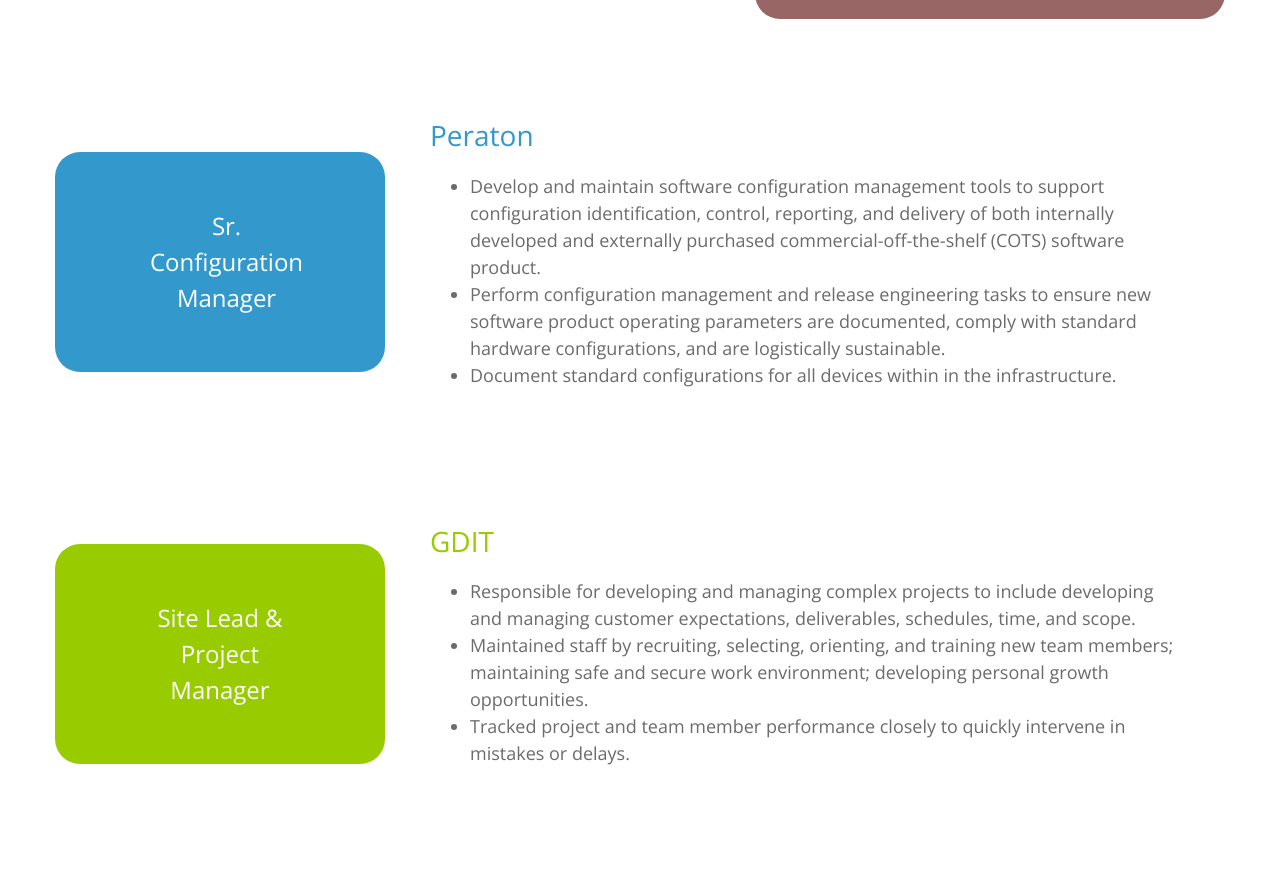
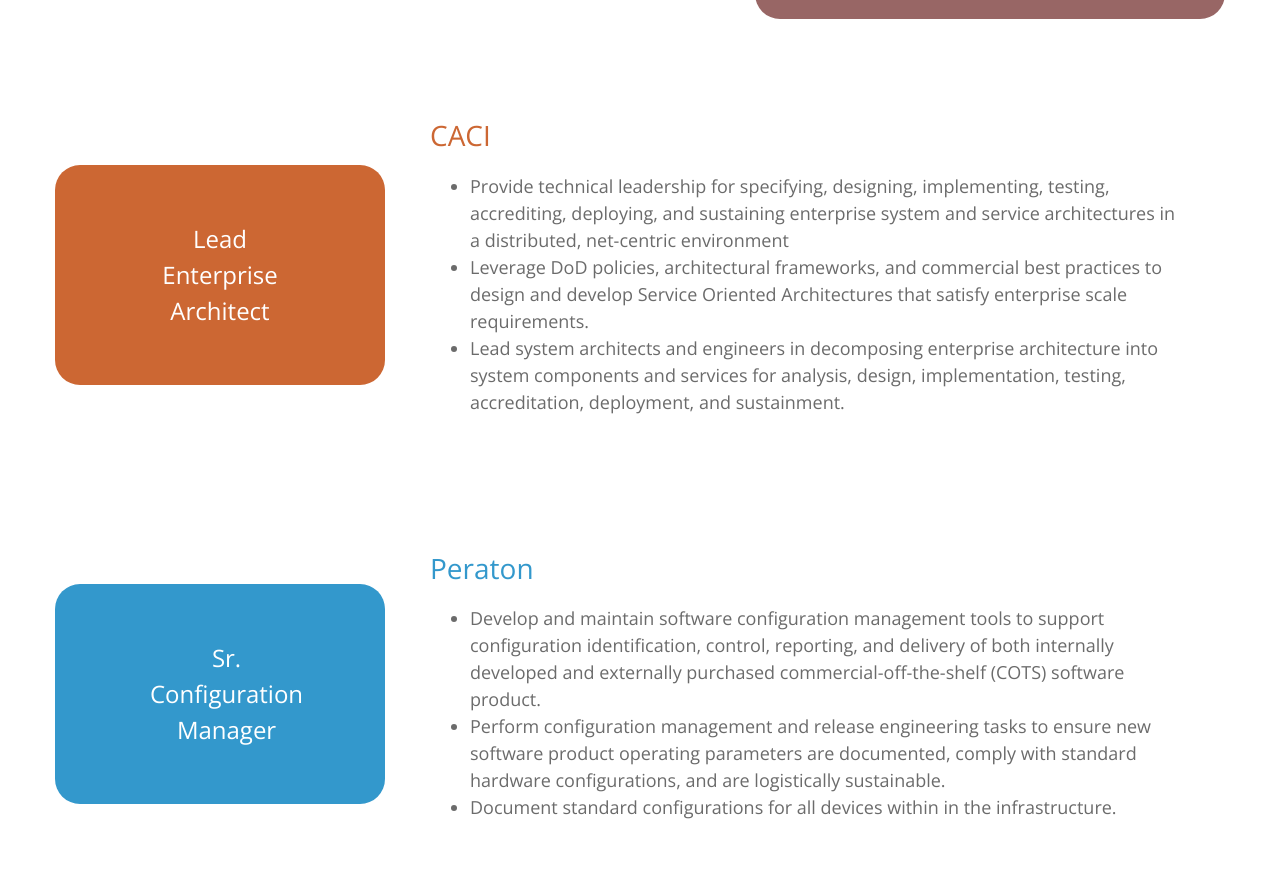
Before and after one commit to OldManProjekts/HTML-Bootstrap-Website, a plain HTML site: page index.html in a window 1280 px wide. Shown: the part 1081-1961 px from the top of the page. Drawn offline with nearby package versions, Linux system fonts and the light colour scheme.

Commit message:
Update index.html

```diff
--- a/index.html
+++ b/index.html
@@ -101,7 +101,27 @@ https://templatemo.com/tm-530-mini-profile
     <section id="tmPortfolio">
       <div class="container-fluid">
         <div class="row">
-          <div class="col-12">
+          <div class="col-12"><div class="tm-portfolio-item">
+              <div class="tm-portfolio-name text-white tm-bg-orange">
+                Lead Enterprise Architect
+              </div>
+              <div class="tm-portfolio-description">
+                <h3 class="tm-text-orange">
+                  CACI
+                  <span class="tm-title-small"></span>
+                </h3>
+                  <ul>
+                    <li>Provide technical leadership for specifying, designing, implementing, testing, accrediting, deploying, and sustaining enterprise
+                       system and service architectures in a distributed, net-centric environment</li>
+                    <li>Leverage DoD policies, architectural frameworks, and commercial best practices to design and develop
+                      Service Oriented Architectures that satisfy enterprise scale requirements.</li>
+                    <li>Lead system architects and engineers in decomposing enterprise architecture into system components and
+                      services for analysis, design, implementation, testing, accreditation, deployment, and sustainment.</li>
+                  </ul>
+              </div>
+            </div>
+
+
             <div class="tm-portfolio-item">
               <div class="tm-portfolio-name text-white tm-bg-blue">
                 Sr. Configuration Manager
```
